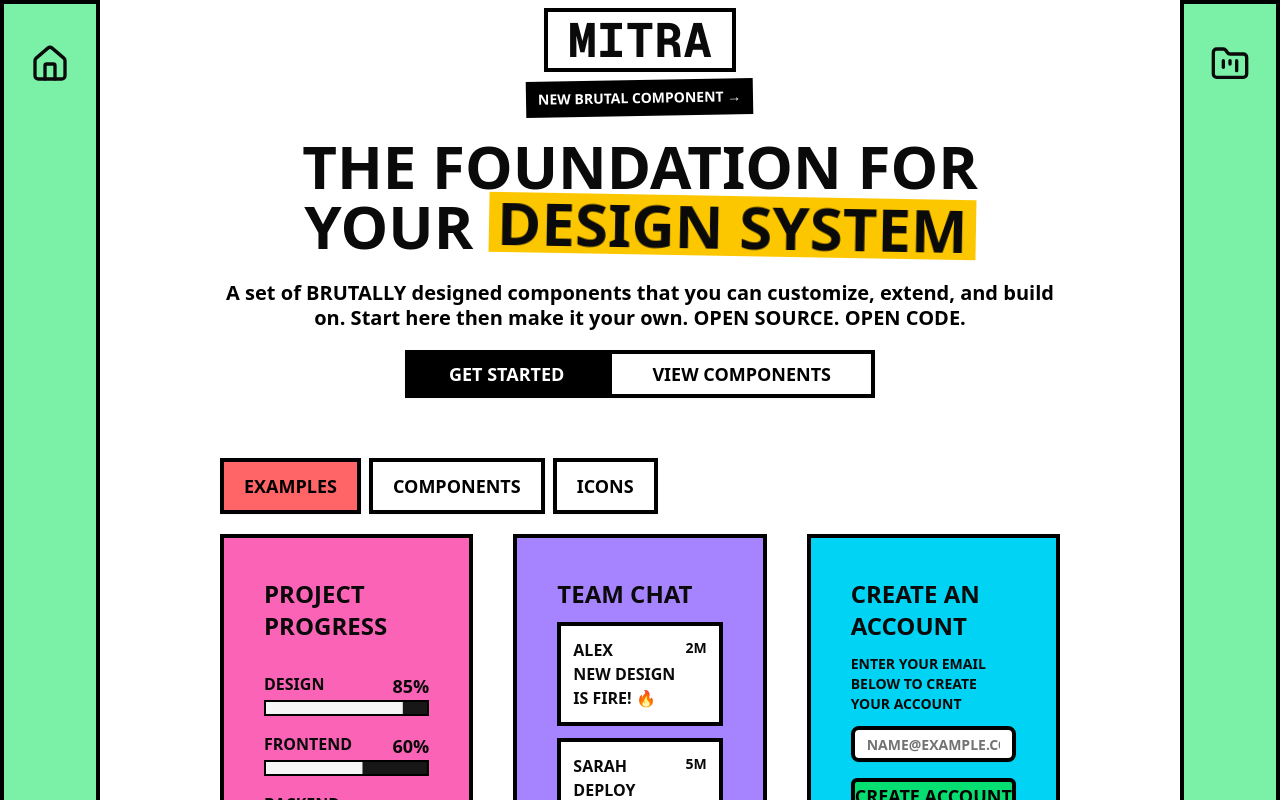
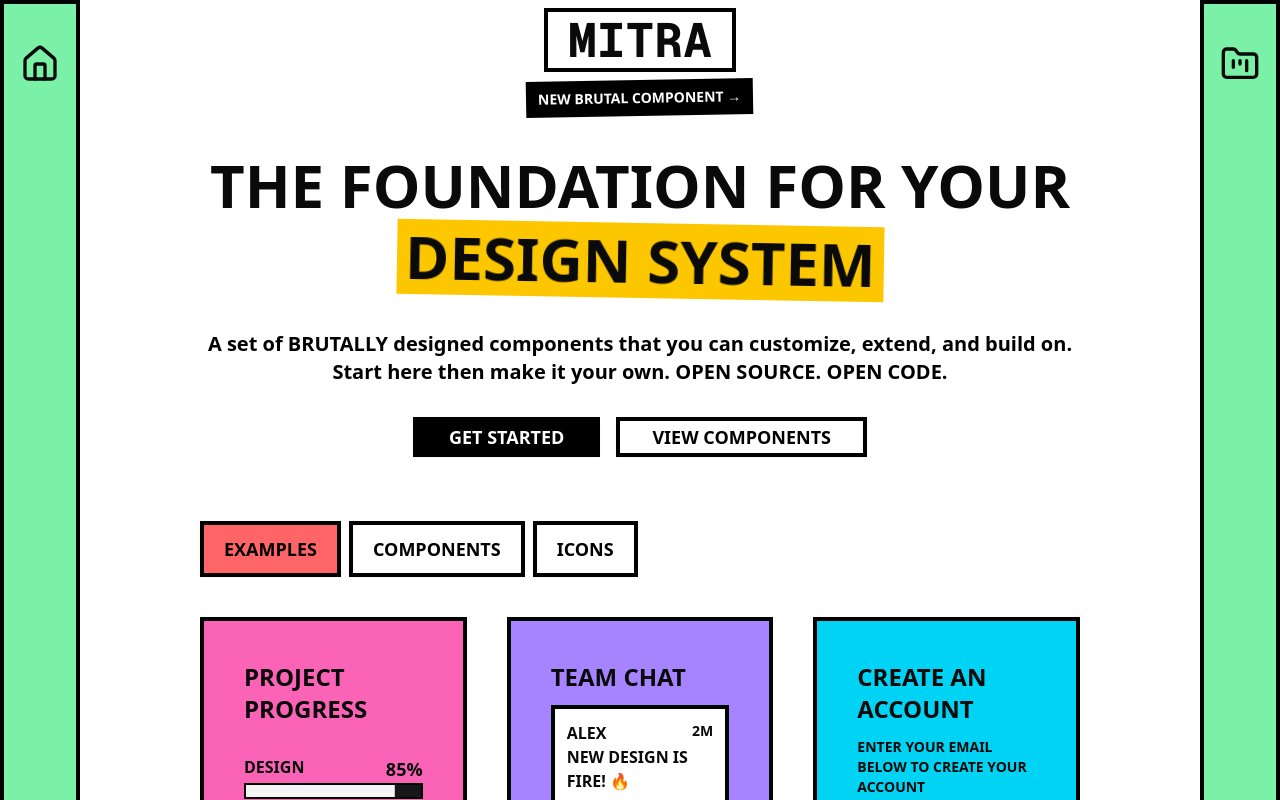
Before and after one commit to m1tra/m1tra-dev, a Next.js app: page /stack in a window 1280 px wide. Shown: the top 800 px of the page. Built offline with nearby package versions, Linux system fonts and the light colour scheme.

Commit message:
components layout & adaptive stack

```diff
--- /dev/null
+++ b/src/app/stack/components/page.tsx
@@ -0,0 +1,7 @@
+import React from 'react'
+
+export default function Page() {
+  return (
+    <div>components</div>
+  )
+}
--- /dev/null
+++ b/src/app/stack/icons/page.tsx
@@ -0,0 +1,7 @@
+import React from 'react'
+
+export default function Page() {
+  return (
+    <div>icons</div>
+  )
+}
--- /dev/null
+++ b/src/app/stack/layout.tsx
@@ -0,0 +1,47 @@
+import BrutalButton from "@/components/ui/brutal-ui/button";
+import NavBar from "@/components/components-page/navbar";
+import { cn } from "@/components/lib/utils";
+
+export default function RootLayout({
+  children,
+}: Readonly<{
+  children: React.ReactNode;
+}>) {
+  return (
+    <main className="min-h-screen px-4 sm:px-10 md:px-20 lg:px-30 py-20">
+        <div className="flex flex-col items-center gap-16">
+            <div className="flex flex-col items-center gap-8 text-center max-w-6xl">
+              <div className="font-bold px-3 py-2 bg-black text-white -rotate-1 inline-block text-xs sm:text-sm hover:translate-x-2 transition-transform duration-150">
+                NEW BRUTAL COMPONENT →
+              </div>
+              <h1 className="text-4xl sm:text-5xl lg:text-6xl font-black leading-tight">
+                THE FOUNDATION FOR YOUR{" "}
+                <span className="bg-yellow-400 px-2 inline-block rotate-1">
+                  DESIGN SYSTEM
+                </span>
+              </h1>
+              <p className="text-black text-lg sm:text-xl font-bold leading-snug max-w-4xl">
+                A set of BRUTALLY designed components that you can customize,
+                extend, and build on. Start here then make it your own. OPEN SOURCE.
+                OPEN CODE.
+              </p>
+              <div className="flex flex-wrap justify-center gap-4">
+                <BrutalButton className="uppercase py-4 px-8" variant="default">
+                  Get Started
+                </BrutalButton>
+                <BrutalButton
+                  variant="outline"
+                  className={cn("px-8 py-4 uppercase")}
+                >
+                  View components
+                </BrutalButton>
+              </div>
+            </div>
+            <div className="w-full flex flex-col gap-10">
+                <NavBar />
+                {children}
+            </div>
+        </div>
+    </main>
+  );
+}
--- a/src/app/stack/page.tsx
+++ b/src/app/stack/page.tsx
@@ -1,49 +1,19 @@
-
-
-import  BrutalButton  from "@/components/ui/brutal-ui/button";
-import { ArrowRight } from "lucide-react";
+import BrutalButton from "@/components/ui/brutal-ui/button";
 import NavBar from "@/components/components-page/navbar";
-import Card from "@/components/ui/brutal-ui/card";
 import ProjectProgress from "@/components/ui/examples/project-progress";
 import { cn } from "@/components/lib/utils";
 import TeamChat from "@/components/ui/examples/team-chat";
 import FormExample from "@/components/ui/examples/auth";
 
-
-
 export default function Home() {
   return (
-    <main className="py-20 px-30  min-h-screen ">
-      <section className="gap-15 flex items-center flex-col ">
-        <div className="gap-5 flex items-center flex-col">
-          <div className="font-bold px-3 py-2 bg-black text-white -rotate-1 inline-block  text-sm hover:translate-x-2 duration-150">NEW BRUTAL COMPONENT →</div>
-          <div className="space-y-10 text-center flex flex-col items-center max-w-6xl">
-            <h1 className="text-6xl font-black mb-6 leading-none">
-              THE FOUNDATION FOR YOUR{" "}
-              <span className="bg-yellow-400 px-2  inline-block rotate-1">DESIGN SYSTEM</span>
-            </h1>
-            <p className="text-black text-xl font-bold max-w-5xl leading-tight " >A set of BRUTALLY designed components that you can customize, extend, and build on. Start here then make it your own. OPEN SOURCE. OPEN CODE.</p>
-          </div>
-          <div className="flex">
-            <BrutalButton className={"uppercase py-5 px-10"} variant="default">Get Started</BrutalButton>
-            <BrutalButton variant="outline" className={cn(" px-10 py-5  ")}>
-              <span>View components</span>
-
-            </BrutalButton>
-          </div>
-        </div>
-        <div className="flex gap-5 flex-col w-full">
-          <NavBar/>
-          <div className="grid md:grid-cols-3  gap-10">
-            <ProjectProgress/>
-            <TeamChat/>
-            <FormExample/>
-            <ProjectProgress/>
-            <TeamChat/>
-            <FormExample/>
-          </div>
-        </div>
-      </section>
-    </main>
+    <section className="grid grid-cols-1 md:grid-cols-2 lg:grid-cols-3 gap-6 md:gap-10">
+      <ProjectProgress />
+      <TeamChat />
+      <FormExample />
+      <ProjectProgress />
+      <TeamChat />
+      <FormExample />
+    </section>
   );
 }
--- a/src/components/components-page/navbar.tsx
+++ b/src/components/components-page/navbar.tsx
@@ -4,6 +4,8 @@ import React from 'react'
 import BrutalButton from '../ui/brutal-ui/button'
 import { usePathname } from 'next/navigation'
 import { cn } from '../lib/utils'
+import Link from 'next/link'
+
 
 const items = [
     {
@@ -24,13 +26,15 @@ export default function NavBar() {
     const path = usePathname()
     console.log(path)
     return (
-      <div className='flex gap-2'>
+      <div className='flex gap-2 flex-wrap'>
           {items.map((item, index)=>(
+            <Link href={item.href} key={index} >
               <BrutalButton key={index} variant='outline' className={cn(' py-6 hover:bg-yellow-400',
                 path == item.href && "bg-red-400 hover:bg-red-400"
               )}>
                   <span>{item.title}</span>
               </BrutalButton>
+            </Link>
           ))}
       </div>
     )
--- a/src/components/navbar/_ui/slice.tsx
+++ b/src/components/navbar/_ui/slice.tsx
@@ -7,7 +7,7 @@ export default function Slice({ href, title, icon: Icon, color }: SliceProps) {
   return (
     <Link href={href} className="">
       <div
-        className={cn("h-full pb-20 pt-10 w-25 flex justify-between flex-col-reverse items-center border-4 border-black",color)}
+        className={cn("h-full pb-20 pt-10 md:w-20 lg-w-25 md:flex hidden justify-between flex-col-reverse items-center border-4 border-black",color)}
       >
         <span className="font-bold text-3xl -rotate-90">{title}</span>
         <Icon className="font-bold w-10 h-10" />
```
